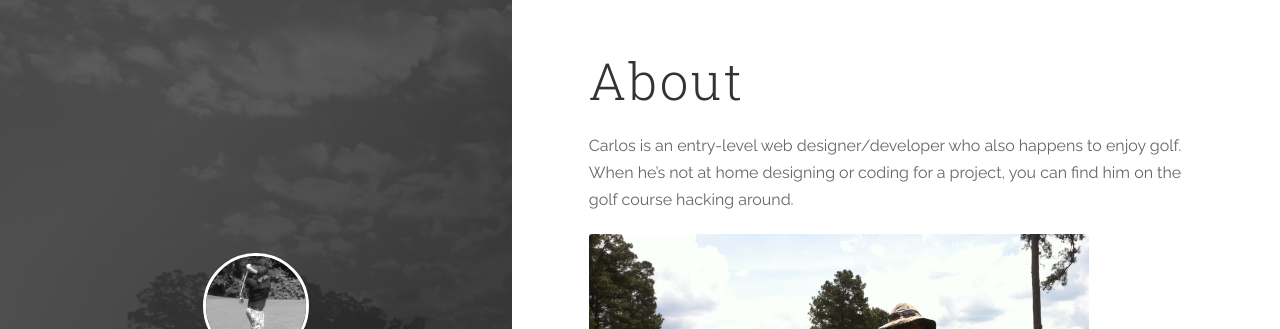
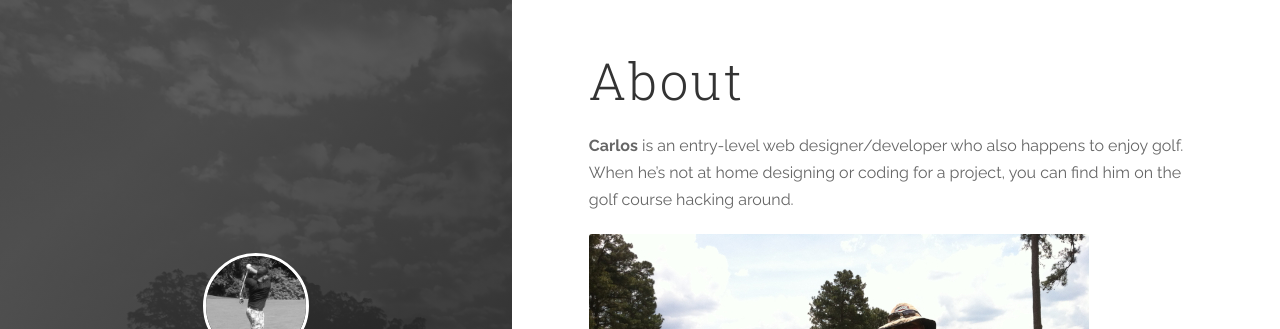
Before and after one commit to csanes/csanes.github.io, a Jekyll site: the page built from about.md, in a window 1280 px wide. Shown: the top 329 px of the page. Built offline with Jekyll 4.4.1, drawn with Linux system fonts in a browser that asks for light colours.

Commit message:
edits bold

```diff
--- a/about.md
+++ b/about.md
@@ -4,6 +4,6 @@ title: About
 permalink: /about/
 ---
 
-Carlos is an entry-level web designer/developer who also happens to enjoy golf. When he's not at home designing or coding for a project, you can find him on the golf course hacking around.
+**Carlos** is an entry-level web designer/developer who also happens to enjoy golf. When he's not at home designing or coding for a project, you can find him on the golf course hacking around.
 
 ![Pinehurst US Open]({{ site.baseurl }}/images/carlos-golf-uso.jpg)
```
